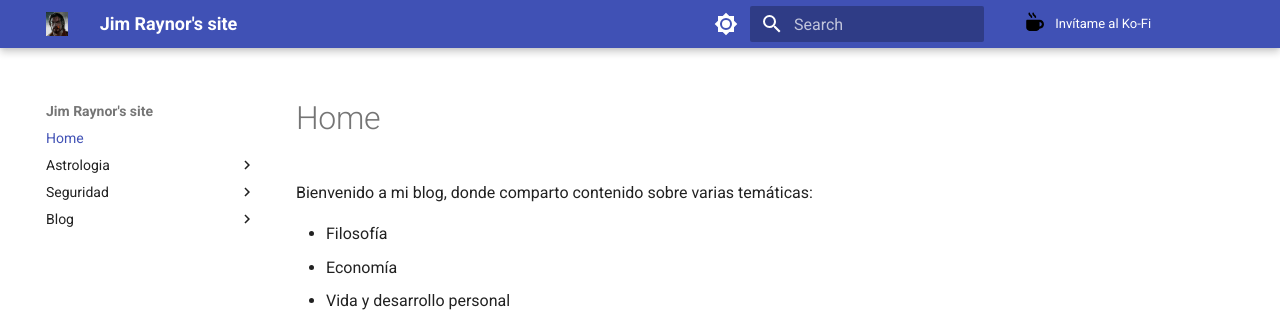
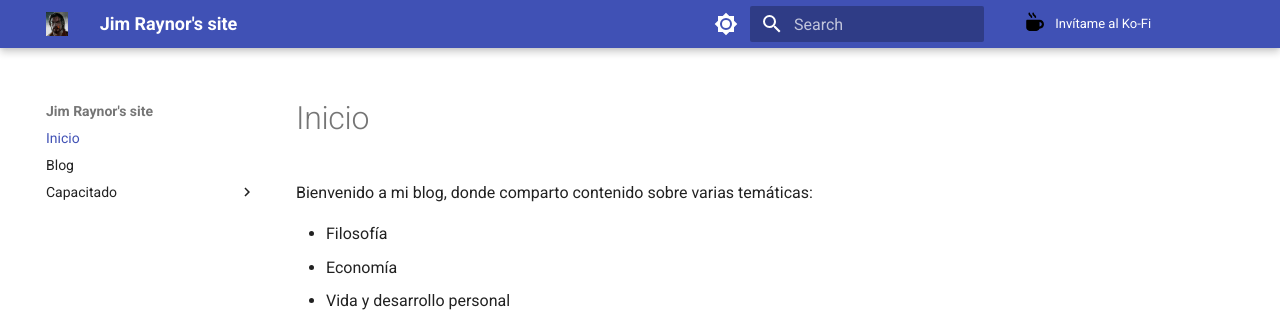
Before and after one commit to jimraynor88/blog, an MkDocs documentation site: the page built from docs/index.md, in a window 1280 px wide. Shown: the top 316 px of the page. Built offline with MkDocs 1.6.1 and Material for MkDocs 9.7.7, drawn with Linux system fonts in a browser that asks for light colours; some of the changed lines change nothing that is shown.

Commit message:
Update mkdocs.yml

```diff
--- a/mkdocs.yml
+++ b/mkdocs.yml
@@ -32,6 +32,12 @@ theme:
 
 extra_css:
   - assets/stylesheets/kofi.css
+nav:
+  - Inicio: index.md
+  - Blog:          # 👈 Esto crea un desplegable o entrada en el menú
+      - blog/index.md
+  - Capacitado:
+      - Astrologia/Carta_Natal/curriculum_vitae_capacitivo/ # El resto de tu navegación
 
 plugins:
   - blog:
```
